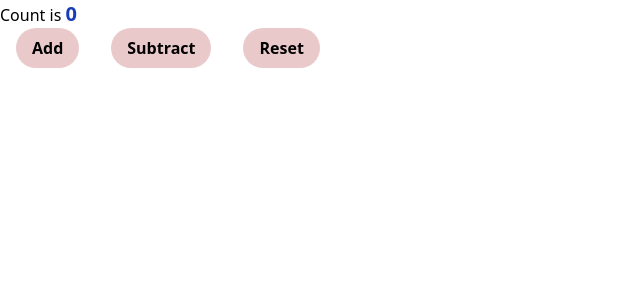
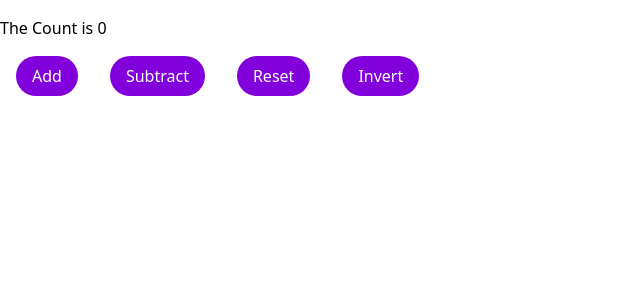
Before and after one commit to Phoenix-Domain/my-typescript-app, a React (Vite) app: page / in a window 1280 px wide. Shown: the top 300 px of the page, without its empty margins (0-640 px from the left). Built offline with nearby package versions, Linux system fonts and the light colour scheme.

Commit message:
feat: remove testing features

```diff
--- a/src/App.tsx
+++ b/src/App.tsx
@@ -5,35 +5,41 @@ import { useState } from 'react';
 function App() {
   const [count, setCount] = useState<number>(0);
 
-  //Count functions
-  const addCount = (): void => setCount(prevVal => prevVal + 1);
-  const subtractCount = (): void => setCount(prevVal => prevVal - 1);
+  const addCount = (): void => setCount(prevValue => prevValue + 1);
+  const subtractCount = (): void => setCount(prevValue => prevValue - 1);
   const resetCount = (): void => setCount(0);
+  const invertCount = (): void => setCount(prevValue => prevValue * -1);
 
   return(
     <>
-
-      <p>Count is <span className='font-bold text-blue-800 text-xl'>{count}</span></p>
+      <p className='my-4 flex gap-2 items-center'>The Count is {count}</p>
 
       <Button
+        label='Add'
         type='button'
-        label='Add'
-        style='bg-[rgba(200,120,124,0.4)] px-4 py-2 mx-4 rounded-full font-bold'
+        style='bg-purple-700 mx-4 px-4 py-2 rounded-full text-white'
         onClick={addCount}
       />
 
       <Button
+        label='Subtract'
         type='button'
-        label='Subtract'
-        style='bg-[rgba(200,120,124,0.4)] px-4 py-2 mx-4 rounded-full font-bold'
+        style='bg-purple-700 mx-4 px-4 py-2 rounded-full text-white'
         onClick={subtractCount}
       />
 
       <Button
+        label='Reset'
         type='button'
-        label='Reset'
-        style='bg-[rgba(200,120,124,0.4)] px-4 py-2 mx-4 rounded-full font-bold'
+        style='bg-purple-700 mx-4 px-4 py-2 rounded-full text-white'
         onClick={resetCount}
+      />
+
+      <Button
+        label='Invert'
+        type='button'
+        style='bg-purple-700 mx-4 px-4 py-2 rounded-full text-white'
+        onClick={invertCount}
       />
     </>
   )
--- a/vite.config.ts
+++ b/vite.config.ts
@@ -1,9 +1,14 @@
 import { defineConfig } from 'vite'
 import react from '@vitejs/plugin-react'
 import tailwindcss from '@tailwindcss/vite'
-
+import type { UserConfig } from 'vitest/config'
 
 // https://vite.dev/config/
 export default defineConfig({
   plugins: [react(), tailwindcss()],
-})
+  test: {
+    globals: true,
+    environment: 'jsdom',
+    setupFiles: './src/setupTests.ts',
+  },
+} as UserConfig)
```
Also changed, not shown: package.json (+10 -2 lines), tsconfig.app.json (+11 -17 lines), 1 other file (tests, documents, lock files or other folders).
